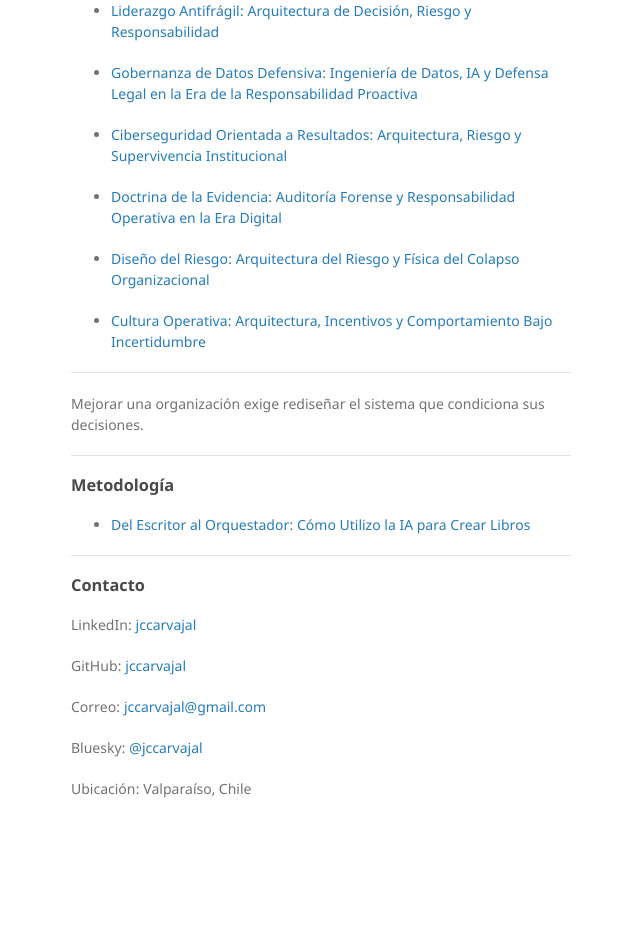
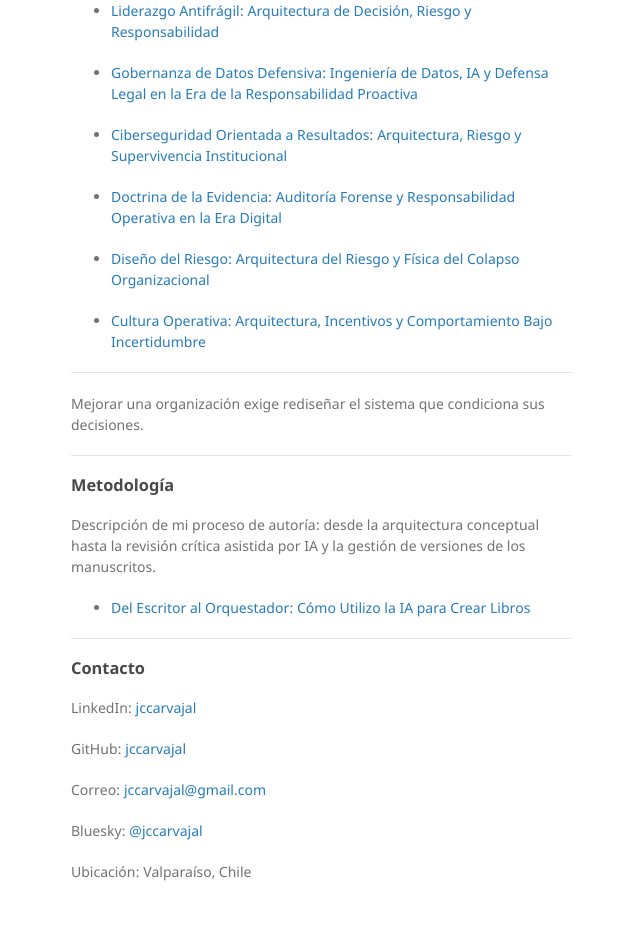
Before and after one commit to jccarvajal/jccarvajal.github.io, a Jekyll site: the page built from index.md, in a window 1280 px wide. Shown: the part 863-1815 px from the top of the page, without its empty margins (499-1139 px from the left). Built offline with Jekyll 4.4.1, drawn with Linux system fonts in a browser that asks for light colours; our own code applies the rules of GitHub Pages for plain Markdown files; before the commit the page ends 1732 px from its top, so only the background shows below that.

Commit message:
Update index.md

```diff
--- a/index.md
+++ b/index.md
@@ -54,6 +54,8 @@ Mejorar una organización exige rediseñar el sistema que condiciona sus decisio
 
 ### Metodología
 
+Descripción de mi proceso de autoría: desde la arquitectura conceptual hasta la revisión crítica asistida por IA y la gestión de versiones de los manuscritos.
+
 * [Del Escritor al Orquestador: Cómo Utilizo la IA para Crear Libros](/escritor-orquestador)
 
 ---
```
